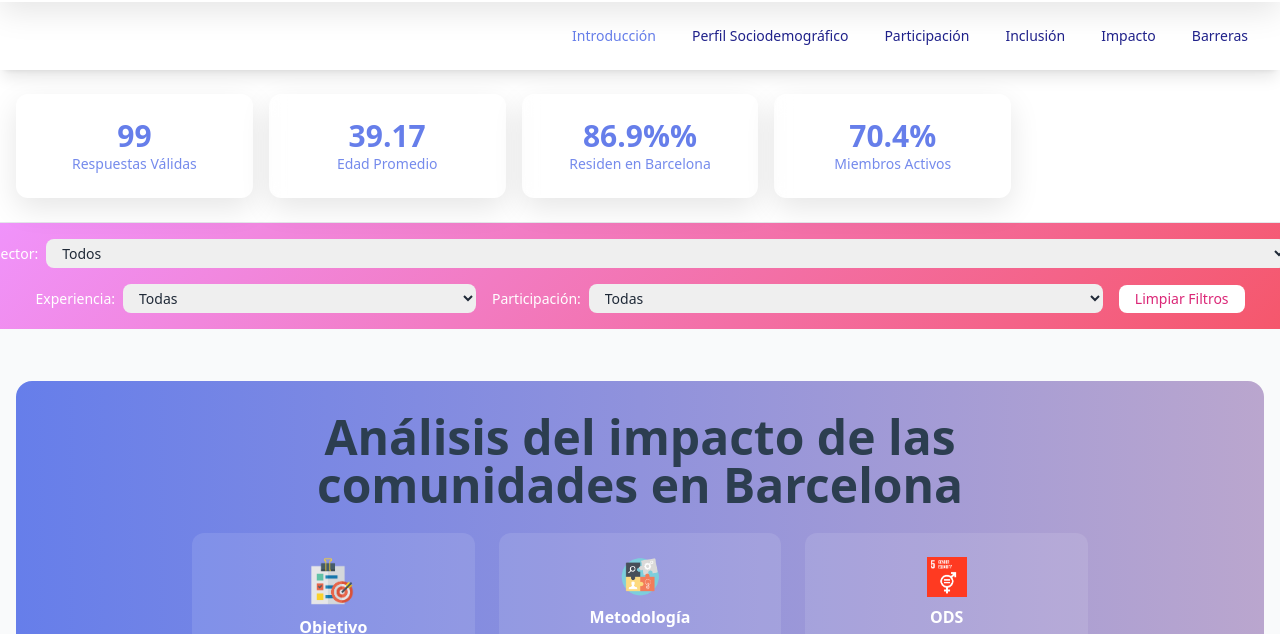
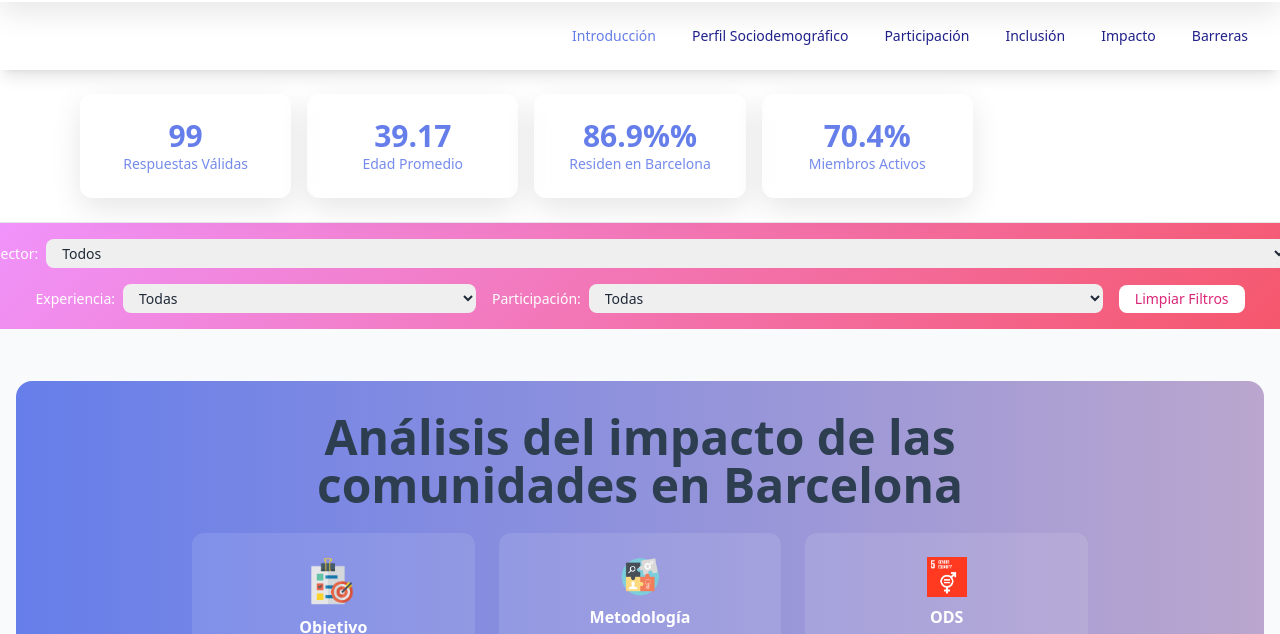
Before and after one commit to alusilcof5/results-community-web, a plain HTML site: page vista/dashboard.html in a window 1280 px wide. Shown: the part 148-782 px from the top of the page. Drawn offline with nearby package versions, Linux system fonts and the light colour scheme.

Commit message:
fix: overview

```diff
--- a/vista/dashboard.html
+++ b/vista/dashboard.html
@@ -180,7 +180,7 @@
 
         <!-- Stats Overview -->
 <div class="bg-white border-b" style="color: var(--primary)">
-    <div class="max-w-7xl mx-auto px-4 py-6">
+    <div class="max-w-6xl mx-auto px-4 py-6">
         <div id="stats-container" class="grid grid-cols-2 md:grid-cols-5 gap-4" style="color: var(--primary)">
             <!-- Stats will be populated here -->
         </div>
```
